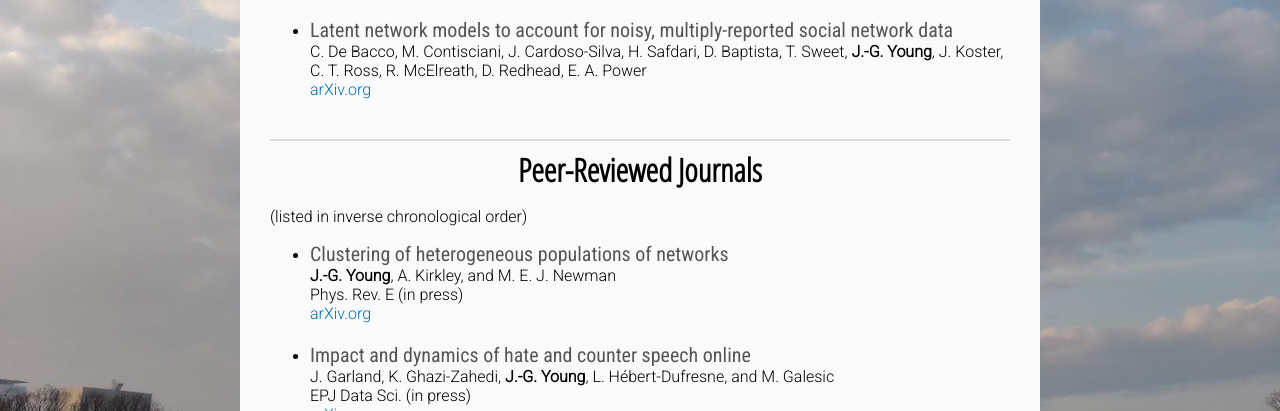
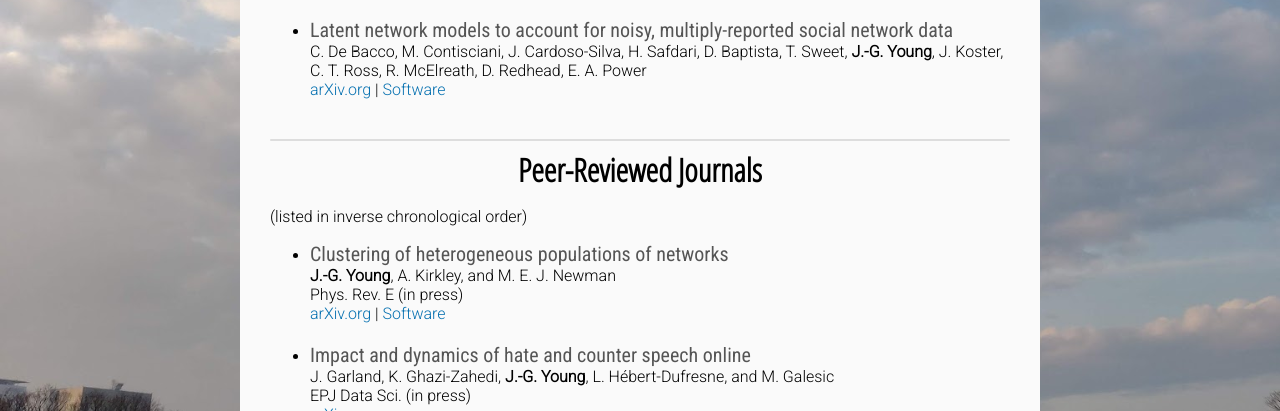
Before and after one commit to jg-you/jg-you.github.io, a Jekyll site: the page built from publications.md, in a window 1280 px wide and 900 px high, scrolled down 673 px. Shown: the part 180-591 px from the top of the window. Built offline with Jekyll 4.4.1, drawn with Linux system fonts in a browser that asks for light colours; some web fonts are replaced; comment, search, counter and statistics services are not loaded.

Commit message:
Update publications.md

```diff
--- a/publications.md
+++ b/publications.md
@@ -20,7 +20,7 @@ L. Hébert-Dufresne, **J.-G. Young**, J. Bedson, L. Skrip, D. Pedi, M. F. Jalloh
 
 * <span class="pub-title">Latent network models to account for noisy, multiply-reported social network data</span><br/>
 C. De Bacco, M. Contisciani, J. Cardoso-Silva, H. Safdari, D. Baptista, T. Sweet, **J.-G. Young**, J. Koster, C. T. Ross, R. McElreath, D. Redhead, E. A. Power<br/>
-[arXiv.org](https://arxiv.org/abs/2112.11396)
+[arXiv.org](https://arxiv.org/abs/2112.11396)  | [Software](https://github.com/latentnetworks/vimure)
 
 <div class="end-of-post"></div>
 
@@ -33,7 +33,7 @@ C. De Bacco, M. Contisciani, J. Cardoso-Silva, H. Safdari, D. Baptista, T. Sweet
 * <span class="pub-title">Clustering of heterogeneous populations of networks</span><br/>
 **J.-G. Young**, A. Kirkley, and M. E. J. Newman <br/>
 Phys. Rev. E (in press)<br/>
-[arXiv.org](https://arxiv.org/abs/2107.07489)
+[arXiv.org](https://arxiv.org/abs/2107.07489) | [Software](https://github.com/aleckirkley/Clustering-network-populations)
 
 * <span class="pub-title">Impact and dynamics of hate and counter speech online</span><br/>
 J. Garland, K. Ghazi-Zahedi, **J.-G. Young**, L. Hébert-Dufresne, and M. Galesic<br/>
```
